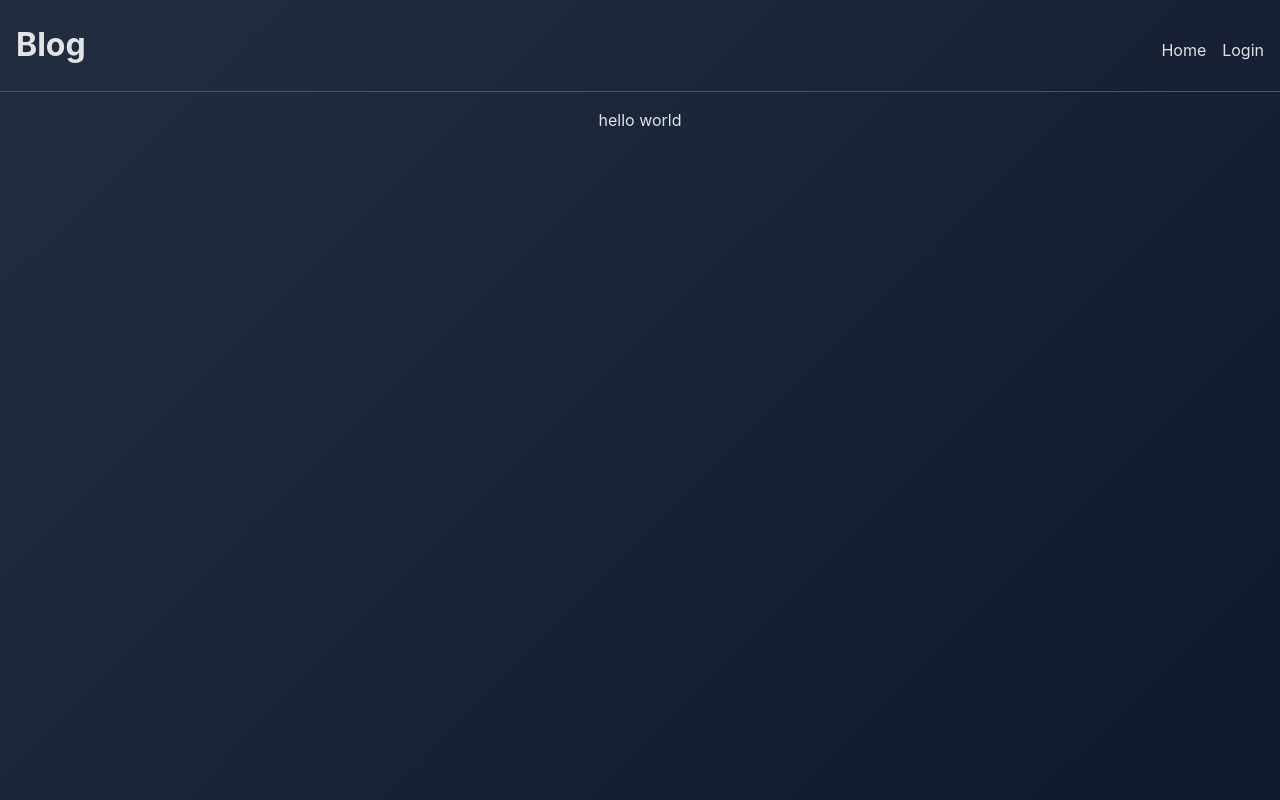
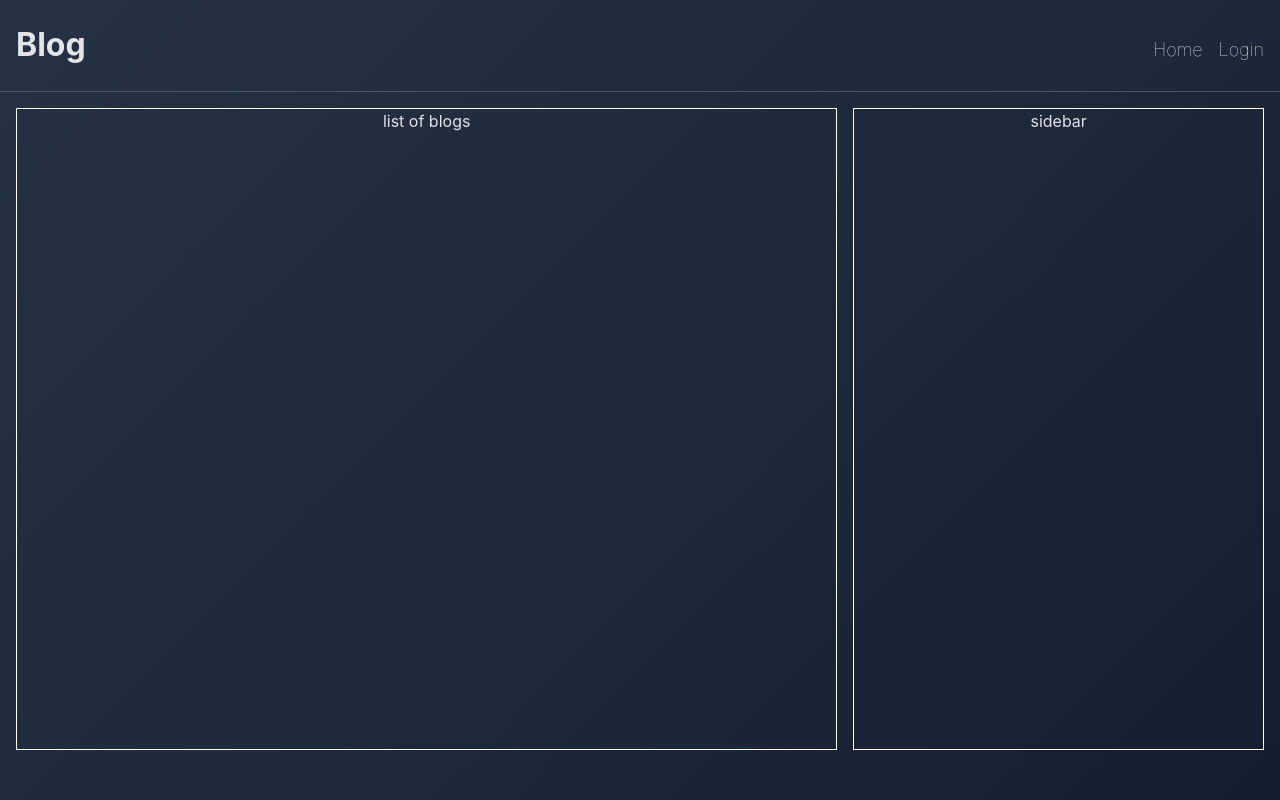
Before and after one commit to eeeeaa/blog-project-client, a React (Vite) app: page / in a window 1280 px wide. Built offline with nearby package versions, Linux system fonts and the light colour scheme.

Commit message:
setup basic skeleton for home page

```diff
--- a/src/components/App.jsx
+++ b/src/components/App.jsx
@@ -1,43 +1,45 @@
 import { useState, useEffect } from "react";
-import { Routes, Route, useNavigate } from "react-router-dom";
-import NavBar from "./common/navBar";
+import { createBrowserRouter, Outlet, RouterProvider } from "react-router-dom";
+import Navbar from "./common/navbar";
 import styles from "../styles/App.module.css";
-import {
-  NavContext,
-  UserContext,
-  DispatchUserContext,
-} from "../utils/contextProvider";
+import { UserContext, DispatchUserContext } from "../utils/contextProvider";
+
+import { Home } from "./routes/home";
+
+function Root(userProfile, setUserProfile) {
+  return (
+    <UserContext.Provider value={userProfile}>
+      <DispatchUserContext.Provider value={setUserProfile}>
+        <Navbar />
+        <div className={styles.content}>
+          <Outlet />
+        </div>
+      </DispatchUserContext.Provider>
+    </UserContext.Provider>
+  );
+}
 
 function App() {
   const [userProfile, setUserProfile] = useState(null);
-
-  const navigate = useNavigate();
-
-  const handleNavigation = (pageIndex) => {
-    switch (pageIndex) {
-      case 0: {
-        navigate("/");
-        break;
-      }
-      case 1: {
-        navigate("/login");
-        break;
-      }
-    }
-  };
-
-  return (
-    <>
-      <UserContext.Provider value={userProfile}>
-        <DispatchUserContext.Provider value={setUserProfile}>
-          <NavContext.Provider value={handleNavigation}>
-            <NavBar />
-          </NavContext.Provider>
-          <div className={styles.content}>hello world</div>
-        </DispatchUserContext.Provider>
-      </UserContext.Provider>
-    </>
-  );
+  const router = createBrowserRouter([
+    {
+      path: "/",
+      element: (
+        <Root userProfile={userProfile} setUserProfile={setUserProfile} />
+      ),
+      children: [
+        {
+          index: true,
+          element: <Home />,
+        },
+        {
+          path: "/login",
+          element: <div>login</div>,
+        },
+      ],
+    },
+  ]);
+  return <RouterProvider router={router} />;
 }
 
 export default App;
--- a/src/components/common/contentList.jsx
+++ b/src/components/common/contentList.jsx
@@ -0,0 +1,5 @@
+import styles from "../../styles/common/contentList.module.css";
+
+export function ContentList() {
+  return <div className={styles["content-list-layout"]}>list of blogs</div>;
+}
--- a/src/components/common/navBar.jsx
+++ b/src/components/common/navbar.jsx
@@ -1,7 +1,7 @@
-import styles from "../../styles/navBar.module.css";
+import styles from "../../styles/common/navbar.module.css";
 import PropTypes from "prop-types";
-import { useContext } from "react";
-import { NavContext } from "../../utils/contextProvider";
+import { Link } from "react-router-dom";
+//import { useNavigate } from "react-router-dom";
 
 NameLogo.propTypes = {
   title: PropTypes.string,
@@ -9,30 +9,26 @@ NameLogo.propTypes = {
 
 NavItem.propTypes = {
   label: PropTypes.string,
-  pageIndex: PropTypes.number,
+  url: PropTypes.string,
 };
 
 function NameLogo({ title }) {
   return <h1 className={styles["cv-title"]}>{title}</h1>;
 }
 
-function NavItem({ label, pageIndex }) {
-  const handleNavClick = useContext(NavContext);
+function NavItem({ url, label }) {
   return (
-    <li
-      className={styles["nav-item"]}
-      onClick={() => handleNavClick(pageIndex)}
-    >
-      {label}
-    </li>
+    <Link to={url} className={styles["nav-item"]}>
+      <li>{label}</li>
+    </Link>
   );
 }
 
 function MenuSection() {
   return (
     <ul className={styles["nav-menu-list"]}>
-      <NavItem pageIndex={0} label={"Home"} />
-      <NavItem pageIndex={1} label={"Login"} />
+      <NavItem url="/" label={"Home"} />
+      <NavItem url="/login" label={"Login"} />
     </ul>
   );
 }
@@ -46,7 +42,7 @@ function Menu() {
   );
 }
 
-export default function NavBar() {
+export default function Navbar() {
   return (
     <div className={styles["nav-bar"]}>
       <Menu />
--- /dev/null
+++ b/src/components/common/sidebar.jsx
@@ -0,0 +1,5 @@
+import styles from "../../styles/common/sidebar.module.css";
+
+export function Sidebar() {
+  return <div className={styles["sidebar-layout"]}>sidebar</div>;
+}
--- a/src/components/main.jsx
+++ b/src/components/main.jsx
@@ -1,12 +1,9 @@
 import React from "react";
 import ReactDOM from "react-dom/client";
 import App from "./App.jsx";
-import { BrowserRouter as Router } from "react-router-dom";
 
 ReactDOM.createRoot(document.getElementById("root")).render(
   <React.StrictMode>
-    <Router>
-      <App />
-    </Router>
+    <App />
   </React.StrictMode>
 );
--- a/src/components/routes/home.jsx
+++ b/src/components/routes/home.jsx
@@ -0,0 +1,12 @@
+import styles from "../../styles/routes/home.module.css";
+import { ContentList } from "../common/contentList";
+import { Sidebar } from "../common/sidebar";
+
+export function Home() {
+  return (
+    <div className={styles["home-layout"]}>
+      <ContentList />
+      <Sidebar />
+    </div>
+  );
+}
--- /dev/null
+++ b/src/styles/common/contentList.module.css
@@ -0,0 +1,8 @@
+.content-list-layout {
+  min-height: 80vh;
+  display: flex;
+  flex-direction: column;
+  align-items: center;
+  justify-content: space-between;
+  border: 1px solid white;
+}
--- a/src/styles/navBar.module.css
+++ b/src/styles/common/navbar.module.css
@@ -21,13 +21,18 @@
   list-style: none;
   text-decoration: none;
   padding: 0;
-}
 
-.nav-item {
-  list-style: none;
-  text-decoration: none;
-  padding: 0;
-  transition: color 0.2s ease;
+  .nav-item {
+    font-size: large;
+    font-weight: 100;
+    cursor: pointer;
+    transition: color 0.2s ease;
+    text-decoration: none;
+    color: white;
+  }
+  .nav-item:hover {
+    color: #94a3b8;
+  }
 }
 
 .nav-item:hover {
--- /dev/null
+++ b/src/styles/common/sidebar.module.css
@@ -0,0 +1,8 @@
+.sidebar-layout {
+  min-height: 80vh;
+  display: flex;
+  flex-direction: column;
+  align-items: center;
+  justify-content: space-between;
+  border: 1px solid white;
+}
--- /dev/null
+++ b/src/styles/routes/home.module.css
@@ -0,0 +1,6 @@
+.home-layout {
+  display: grid;
+  grid-template: 1fr / 2fr 1fr;
+  column-gap: 1em;
+  min-width: 100%;
+}
--- a/src/utils/contextProvider.js
+++ b/src/utils/contextProvider.js
@@ -1,6 +1,4 @@
 import { createContext } from "react";
-
-export const NavContext = createContext(() => {});
 
 export const UserContext = createContext(null);
 
```
Also changed, not shown: src/components/common/sideBar.jsx (deleted).
